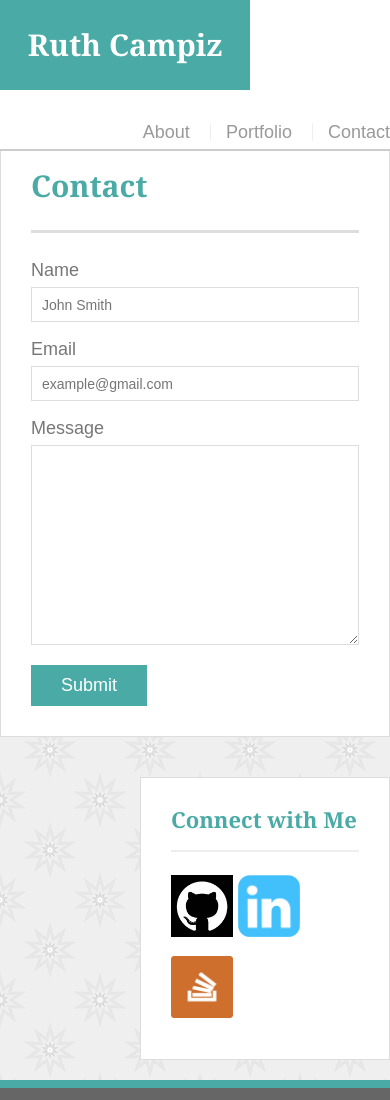
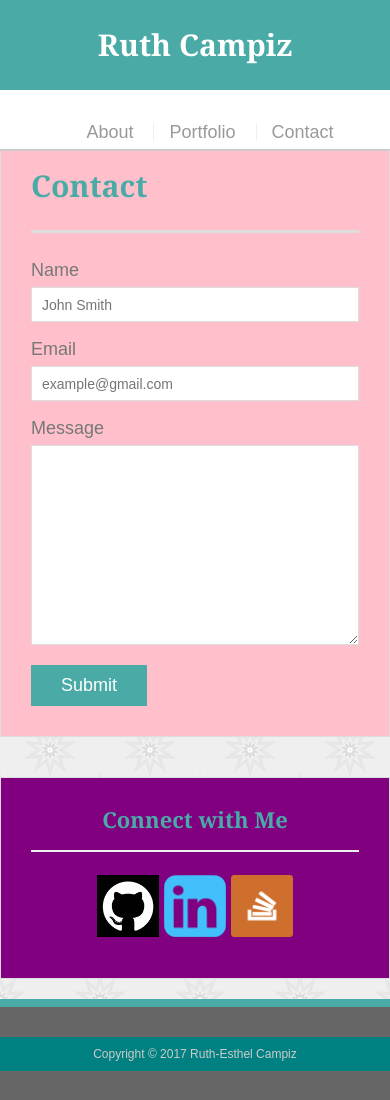
Before and after one commit to ruthieirl/Responsive-Portfolio, a plain HTML site: page contact.html in a window 390 px wide. Shown: the top 1100 px of the page. Drawn offline with Linux system fonts and the light colour scheme.

Commit message:
added work-in-progress for tutoring seesion

```diff
--- a/assets/css/styles.css
+++ b/assets/css/styles.css
@@ -238,7 +238,7 @@ input[type=submit] {
   border: 0 none;
 }
 
-
+/*media queries*/
 @media screen and (max-width: 980px) {
   .container {
     width: 100%;
@@ -265,4 +265,67 @@ input[type=submit] {
     background: #fff;
     border: 1px solid #ddd;
   }
+
 }
+
+@media only screen and (max-width: 768px) {
+  .container {
+    background-color: purple;
+    width: 100%;
+    max-width: 760px;
+    margin: 0 auto;
+  }
+
+  .main-section {
+    background-color: red;
+    width: 100%;
+    max-width: 760px;
+
+  }
+
+  .sidebar {
+    background-color: green;
+    display: static;
+    width: 100%;
+    max-width: 760px;
+    text-align: center;
+  }
+
+
+}
+
+@media only screen and (max-width: 640px) {
+  .container {
+    background-color: teal;
+    width: 100%;
+  }
+
+  .main-section {
+    background-color: pink;
+    width: 100%;
+  }
+
+  .sidebar {
+    background-color: purple;
+    width: 100%;
+    text-align: center;
+  }
+
+  #masthead {
+    display: static;
+  }
+}
+
+@media only screen and (max-width: 545px){
+  #logo {
+    width: 100%;
+    max-width: 545px;
+    text-align: center;
+  }
+
+  nav {
+    width: 100%;
+    max-width: 545px;
+    text-align: center;
+  }
+}
```
Also changed, not shown: index.html (+1 -0 lines).
